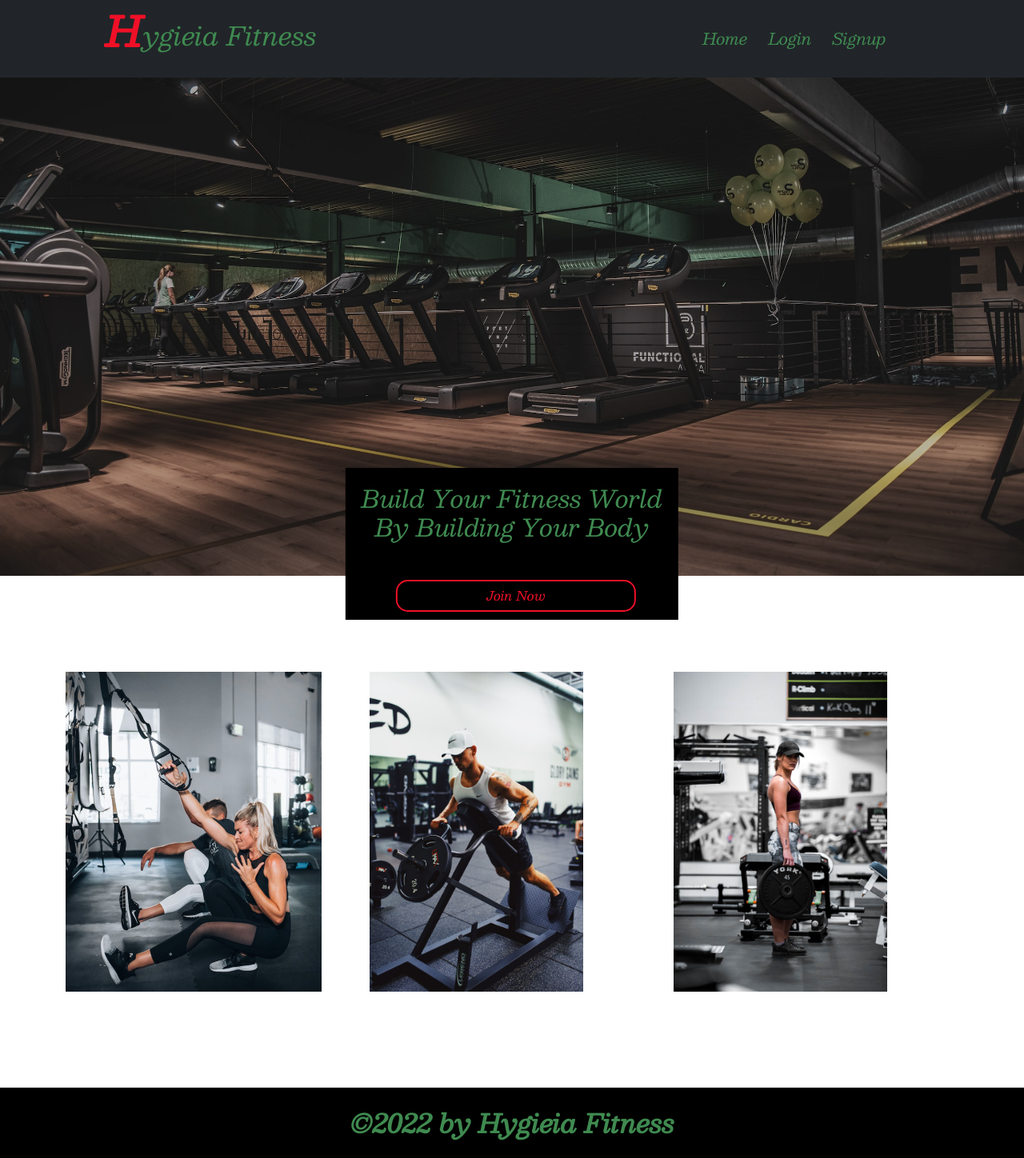
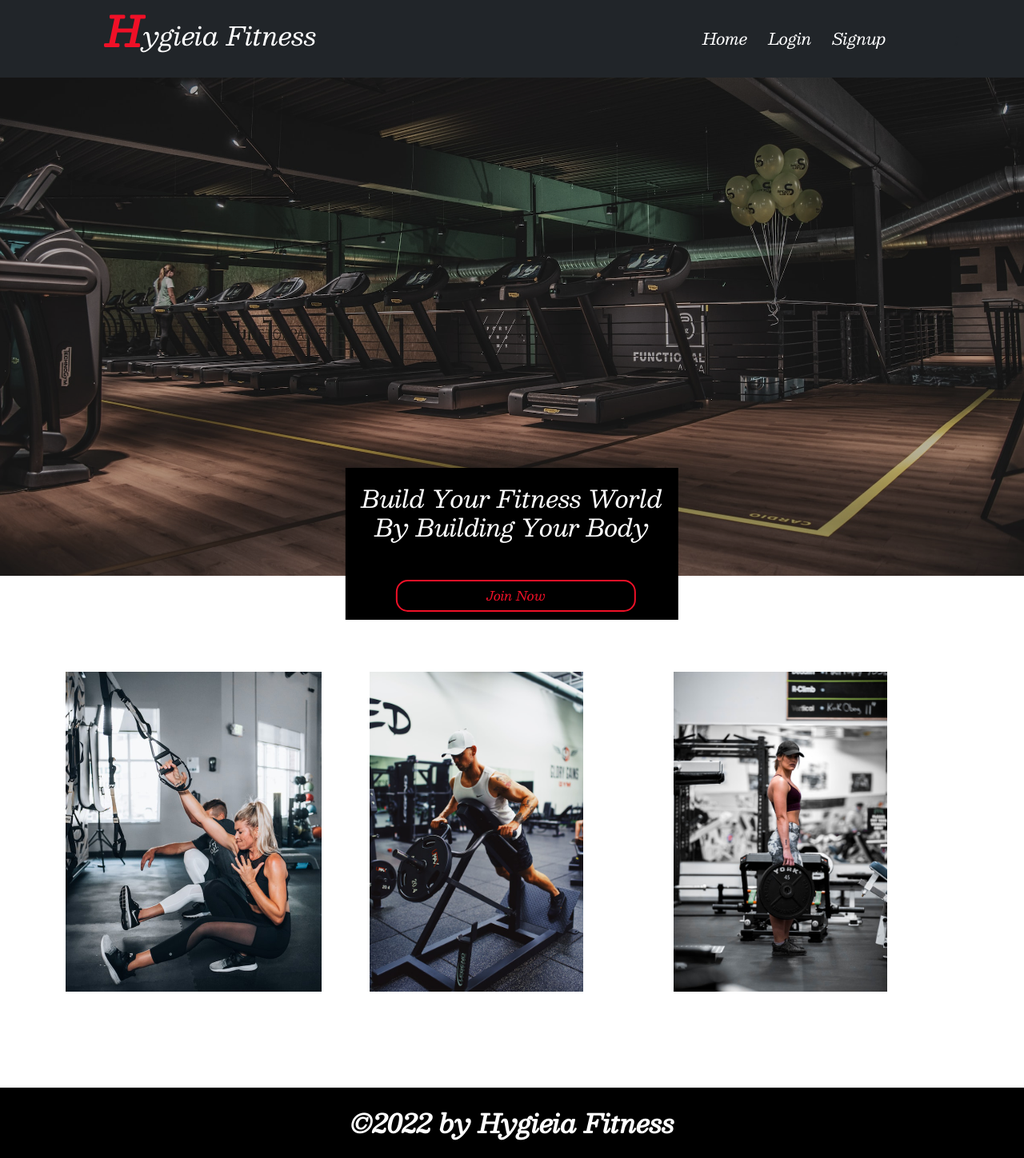
Before and after one commit to PGCranford/Hygieia-Fitness, a React (Create React App) app in the folder client/: page /home in a window 1280 px wide. Shown: the whole page at 80% size. Built offline with nearby package versions, Linux system fonts and the light colour scheme.

Commit message:
change styling

```diff
--- a/client/package.json
+++ b/client/package.json
@@ -2,7 +2,7 @@
   "name": "client",
   "version": "0.1.0",
   "private": true,
-  "proxy": "http://localhost:3001",
+  "proxy": "http://localhost:3001/",
   "dependencies": {
     "@apollo/client": "^3.6.9",
     "@testing-library/jest-dom": "^4.2.4",
--- a/client/src/App.css
+++ b/client/src/App.css
@@ -4,7 +4,6 @@
 :root {
   --main: #f01027;
   --black: #000;
-  --green: #3f8a50;
   --white: #fff;
   --font_family: "Besley", serif;
 }
@@ -150,7 +149,7 @@ footer .foot {
   font-weight: 600;
   font-size: 2em;
   margin: 20px auto;
-  color: var(--green);
+  color: var(--white);
   text-align: center;
   bottom: 0;
   flex-shrink: 0;
--- a/client/src/components/Header/header.css
+++ b/client/src/components/Header/header.css
@@ -4,7 +4,6 @@
 :root {
     --main: #f01027;
     --black: #000;
-    --green: #3f8a50;
     --white: #fff;
     --font_family: "Besley", serif;
 }
@@ -63,12 +62,12 @@
 }
 
 .navbar-toggler {
-    background-color: var(--green);
+    background-color: var(--white);
 }
 
 .navbar-brand {
     font-size: 2em;
-    color: var(--green) !important;
+    color: var(--white) !important;
     padding: 0px 50px;
     display: flex;
 }
@@ -86,7 +85,7 @@
 }
 
 .nav-link {
-    color: var(--green) !important;
+    color: var(--white) !important;
     margin-left: 10px;
     font-size: 20px;
 }
@@ -120,6 +119,6 @@ footer .foot {
     font-weight: 600;
     font-size: 30px;
     margin: 20px auto;
-    color: var(--green);
+    color: var(--white);
     text-align: center;
 }
--- a/client/src/components/Header/index.js
+++ b/client/src/components/Header/index.js
@@ -1,5 +1,6 @@
 import React from 'react';
 import Auth from '../../utils/auth';
+import { Link } from 'react-router-dom';
 import './header.css';
 import Container from 'react-bootstrap/Container';
 import Nav from 'react-bootstrap/Nav';
@@ -31,7 +32,7 @@ const Header = () => {
                         <Navbar.Collapse id="basic-navbar-nav">
                             <Nav className="me-auto">
                                 <Nav.Link onClick={() => setOpen(false)} className='nav-link' aria-controls="basic-navbar-nav" href="/profile">Me</Nav.Link>
-                                <a className='nav-link' href="/home" onClick={logout}>
+                                <a className='nav-link' href="/" onClick={logout}>
                                     Logout
                                 </a>
                             </Nav>
--- a/client/src/components/Homepage/ShowContent.css
+++ b/client/src/components/Homepage/ShowContent.css
@@ -1,3 +1,10 @@
+* Global Variable */:root {
+    --main: #f01027;
+    --black: #000;
+    --white: #fff;
+    --font_family: "Besley", serif;
+}
+
 /* Content */
 
 .header-content .content {
@@ -6,7 +13,7 @@
     left: 50%;
     transform: translate(-50%, -50%);
     text-align: center;
-    color: var(--green) !important;
+    color: var(--white) !important;
     background: var(--black);
     padding: 20px;
 }
```
Also changed, not shown: client/src/App.js (line endings or trailing spaces).
